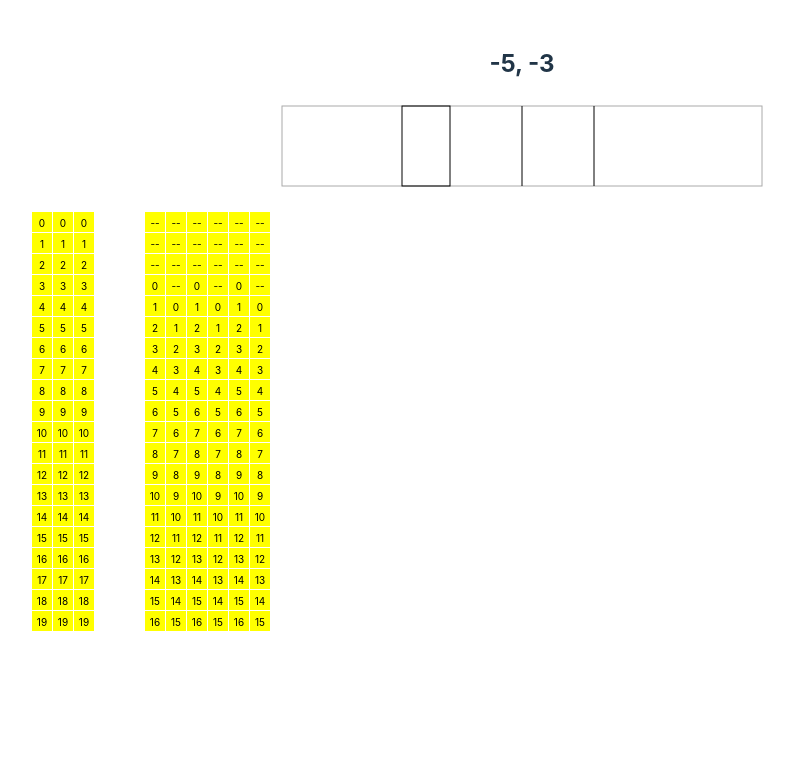
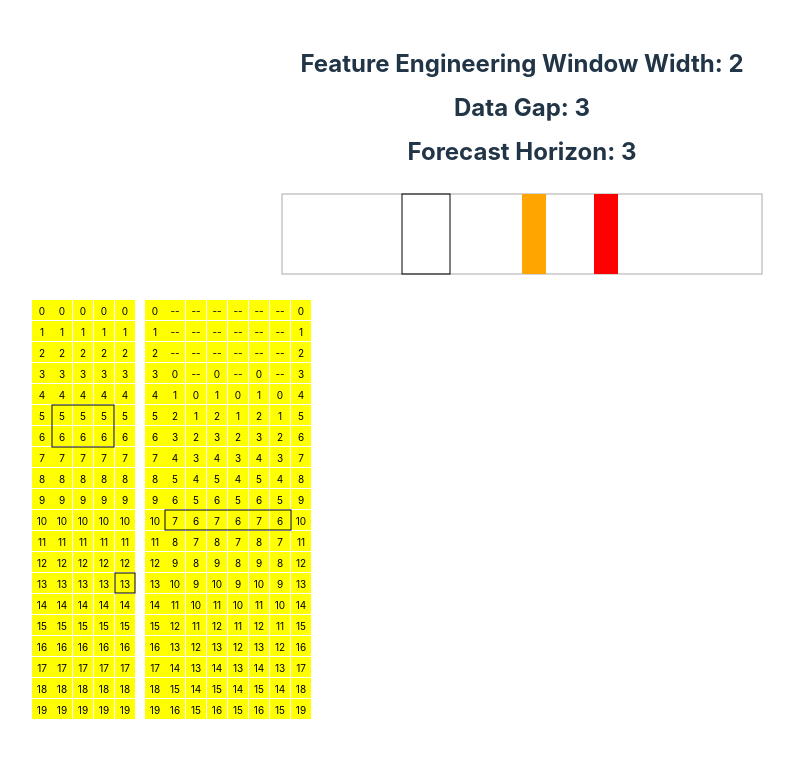
Before and after one commit to dvreed77/data-manipulation, a React (Vite) app: page / in a window 1280 px wide. Shown: the top 758 px of the page, without its empty margins (118-912 px from the left). Built offline with nearby package versions, Linux system fonts and the light colour scheme.

Commit message:
made bars into rects

```diff
--- a/src/App.tsx
+++ b/src/App.tsx
@@ -102,12 +102,19 @@ function App() {
   const handleProblemChange = (newProblemConfig: ProblemConfig) => {
     setProblemConfig(newProblemConfig);
   };
+
+  const forecastPt = 10;
   return (
     <div className="App">
-      <h2>
-        {problemConfig.featureEngineeringStart},{" "}
-        {problemConfig.featureEngineeringEnd}
-      </h2>
+      <div>
+        <h2>
+          Feature Engineering Window Width:{" "}
+          {problemConfig.featureEngineeringEnd -
+            problemConfig.featureEngineeringStart}
+        </h2>
+        <h2>Data Gap: {-problemConfig.featureEngineeringEnd}</h2>
+        <h2>Forecast Horizon: {problemConfig.forecastHorizon}</h2>
+      </div>
       <ProblemConfigComponent
         problemConfig={problemConfig}
         featureEngineeringMax={10}
@@ -122,8 +129,44 @@ function App() {
         {w.draw({ cellSize })} */}
         {df1.draw({ cellSize })}
 
+        <rect
+          x={10 + cellSize} //TODO(dreed): hardcoding gap here
+          y={
+            10 +
+            (cellSize + 1) *
+              (forecastPt + problemConfig.featureEngineeringStart)
+          }
+          //TODO(dreed): hardcoding padding of 1 here
+          width={df1.columns.length * (cellSize + 1) - 1}
+          height={
+            (cellSize + 1) *
+            (problemConfig.featureEngineeringEnd -
+              problemConfig.featureEngineeringStart)
+          }
+          stroke="black"
+          fill="none"
+        />
+        <rect
+          x={10 + cellSize + df1.columns.length * (cellSize + 1)} //TODO(dreed): hardcoding gap here
+          y={10 + (cellSize + 1) * (forecastPt + problemConfig.forecastHorizon)}
+          //TODO(dreed): hardcoding padding of 1 here
+          width={cellSize}
+          height={cellSize}
+          stroke="black"
+          fill="none"
+        />
+
         <g transform={`translate(${(cellSize + 1) * 3 + 50},0)`}>
           {df2.draw({ cellSize })}
+          <rect
+            x={10 + cellSize} //TODO(dreed): hardcoding gap here
+            y={10 + (cellSize + 1) * forecastPt}
+            //TODO(dreed): hardcoding padding of 1 here
+            width={df2.columns.length * (cellSize + 1)}
+            height={cellSize}
+            stroke="black"
+            fill="none"
+          />
         </g>
       </svg>
     </div>
--- a/src/Dataframe.tsx
+++ b/src/Dataframe.tsx
@@ -1,14 +1,26 @@
 import { Series } from "./Series";
 
+function ensure<T>(value: T | undefined | null): T {
+  if (value === undefined || value === null) {
+    throw new Error("Value is undefined");
+  }
+  return value;
+}
 export class DataFrame {
   columns: Series[] = [];
+  target?: Series;
+  timeIndex?: Series;
   constructor(columns?: Series[]) {
     if (columns) {
+      this.target = new Series().generate(columns[0].values?.length);
+      this.timeIndex = new Series().generate(columns[0].values?.length);
       this.columns = columns;
     }
   }
 
   generate(nCols = 3, nRows = 15) {
+    this.timeIndex = new Series().generate(nRows);
+    this.target = new Series().generate(nRows);
     this.columns = Array.from({ length: nCols }, () =>
       new Series().generate(nRows)
     );
@@ -37,11 +49,27 @@ export class DataFrame {
     if (!this.columns) return null;
     const x = 10;
     const y = 10;
+
     return (
       <g transform={`translate(${x}, ${y})`}>
+        <g transform={`translate(0,0)`}>
+          {ensure(this.target).draw({ cellSize })}
+        </g>
         {this.columns.map((s, i) => (
-          <g key={i}>{s.draw({ cellSize, x: i * (cellSize + 1), y: 0 })}</g>
+          <g
+            transform={`translate(${cellSize + i * (cellSize + 1)}, ${0})`}
+            key={i}
+          >
+            {s.draw({ cellSize })}
+          </g>
         ))}
+        <g
+          transform={`translate(${
+            cellSize + this.columns.length * (cellSize + 1)
+          },0)`}
+        >
+          {ensure(this.target).draw({ cellSize })}
+        </g>
       </g>
     );
   }
--- a/src/MovableBar.tsx
+++ b/src/MovableBar.tsx
@@ -7,12 +7,24 @@ interface IProps {
   min: number;
   max: number;
   step: number;
+  height: number;
+  width: number;
+  color?: string;
 }
 
-export const MovableBar = ({ x, onChange, min, max, step }: IProps) => {
+export const MovableBar = ({
+  x,
+  onChange,
+  min,
+  max,
+  step,
+  height,
+  width,
+  color = "black",
+}: IProps) => {
   const [dragging, setDragging] = useState(false);
 
-  const handleMouseDown: MouseEventHandler<SVGLineElement> = (e) => {
+  const handleMouseDown: MouseEventHandler<SVGRectElement> = (e) => {
     let lastX = NaN;
     const initialStart = x;
     e.preventDefault();
@@ -41,15 +53,16 @@ export const MovableBar = ({ x, onChange, min, max, step }: IProps) => {
     );
   };
   return (
-    <line
-      x1={x}
-      x2={x}
-      y1={0}
-      y2={100}
-      stroke="black"
-      strokeWidth={dragging ? 4 * step : 10}
-      opacity={0}
-      style={{ cursor: "ew-resize" }}
+    <rect
+      x={x}
+      y={0}
+      width={width}
+      height={height}
+      // stroke="black"
+      fill={color}
+      // strokeWidth={dragging ? 4 * step : 10}
+      // opacity={0}
+      style={{ cursor: "move" }}
       onMouseDown={handleMouseDown}
     />
   );
--- a/src/ProblemConfigComponent.tsx
+++ b/src/ProblemConfigComponent.tsx
@@ -80,43 +80,29 @@ export const ProblemConfigComponent = ({
             fill="None"
             stroke="#aaa"
           />
-          {/* <rect
-            x={start}
+          <rect
+            x={forecastPoint}
             y={0}
-            width={width}
+            width={step}
             height={canvasHeight}
-            stroke="black"
-            fill="None"
-          /> */}
-          <line
-            x1={horizon}
-            x2={horizon}
-            y1={0}
-            y2={canvasHeight}
-            stroke="black"
-          />
-          <line
-            x1={forecastPoint}
-            x2={forecastPoint}
-            y1={0}
-            y2={canvasHeight}
-            stroke="black"
+            fill={"orange"}
           />
           <DraggableRect
             x1={start}
             x2={stop}
             onChange={handleDragChange}
             min={0}
-            max={forecastPoint - step}
+            max={forecastPoint}
             step={step}
             height={canvasHeight}
           />
-          <MovableBar
+          {/* <MovableBar
             x={start}
             onChange={handleStartChange}
             min={0}
             max={stop - step}
             step={step}
+            height={canvasHeight}
           />
           <MovableBar
             x={stop}
@@ -124,13 +110,17 @@ export const ProblemConfigComponent = ({
             min={start + step}
             max={canvasWidth}
             step={step}
-          />
+            height={canvasHeight}
+          /> */}
           <MovableBar
             x={horizon}
+            width={step}
             onChange={handleHorizonChange}
-            min={start + step}
+            min={forecastPoint + step}
             max={canvasWidth}
             step={step}
+            height={canvasHeight}
+            color="red"
           />
         </g>
       </svg>
--- a/src/Series.tsx
+++ b/src/Series.tsx
@@ -33,7 +33,7 @@ export class Series {
   draw({ cellSize = 10, x = 10, y = 10 }) {
     if (!this.values) return null;
     return (
-      <g transform={`translate(${x}, ${y})`}>
+      <g>
         {this.values.map((c, i) => (
           <g key={i}>
             <rect
```
